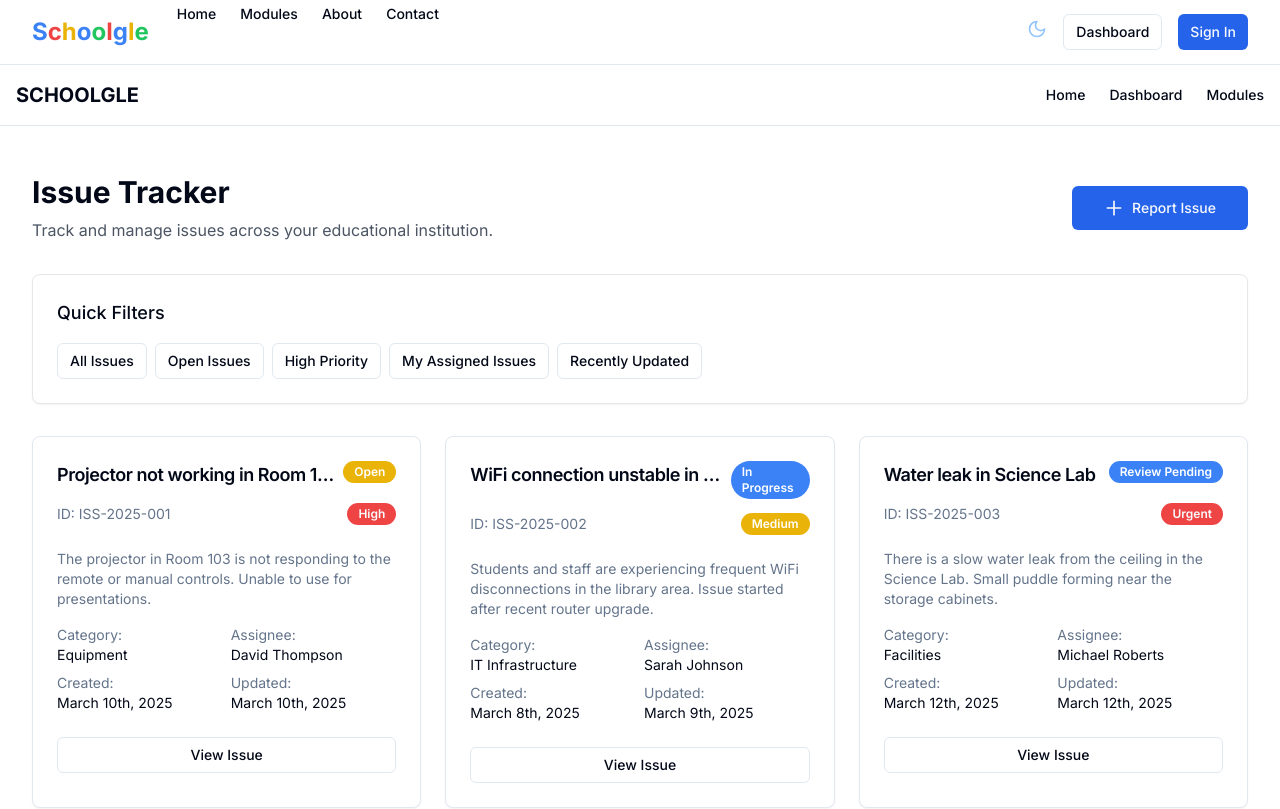
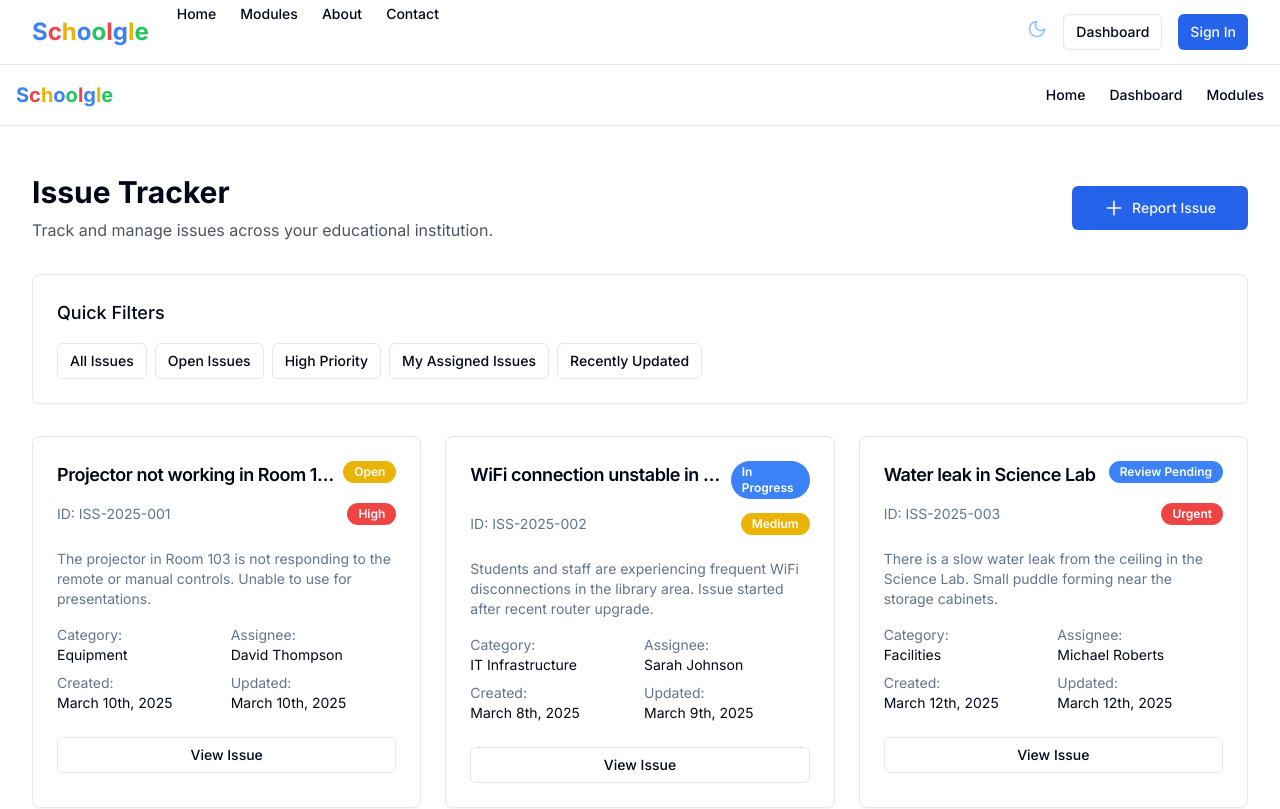
Before and after one commit to DSumm18/schoolgle-app-2025, a Next.js app: page /modules/issue-tracker in a window 1280 px wide. Shown: the top 809 px of the page. Built offline with nearby package versions, Linux system fonts and the light colour scheme.

Commit message:
Update header to use AnimatedLogo component

```diff
--- a/src/components/header.tsx
+++ b/src/components/header.tsx
@@ -3,6 +3,7 @@
 import React, { useState } from "react";
 import Link from "next/link";
 import { Menu, X } from "lucide-react";
+import { AnimatedLogo } from "@/components/ui/animated-logo";
 
 export default function Header() {
   const [mobileMenuOpen, setMobileMenuOpen] = useState(false);
@@ -21,7 +22,7 @@ export default function Header() {
     <header className="w-full bg-background border-b border-border">
       <div className="container mx-auto px-4 py-4 flex items-center justify-between">
         <Link href="/" className="flex items-center">
-          <span className="text-xl font-bold">SCHOOLGLE</span>
+          <AnimatedLogo size="sm" />
         </Link>
 
         {/* Desktop Navigation */}
```
